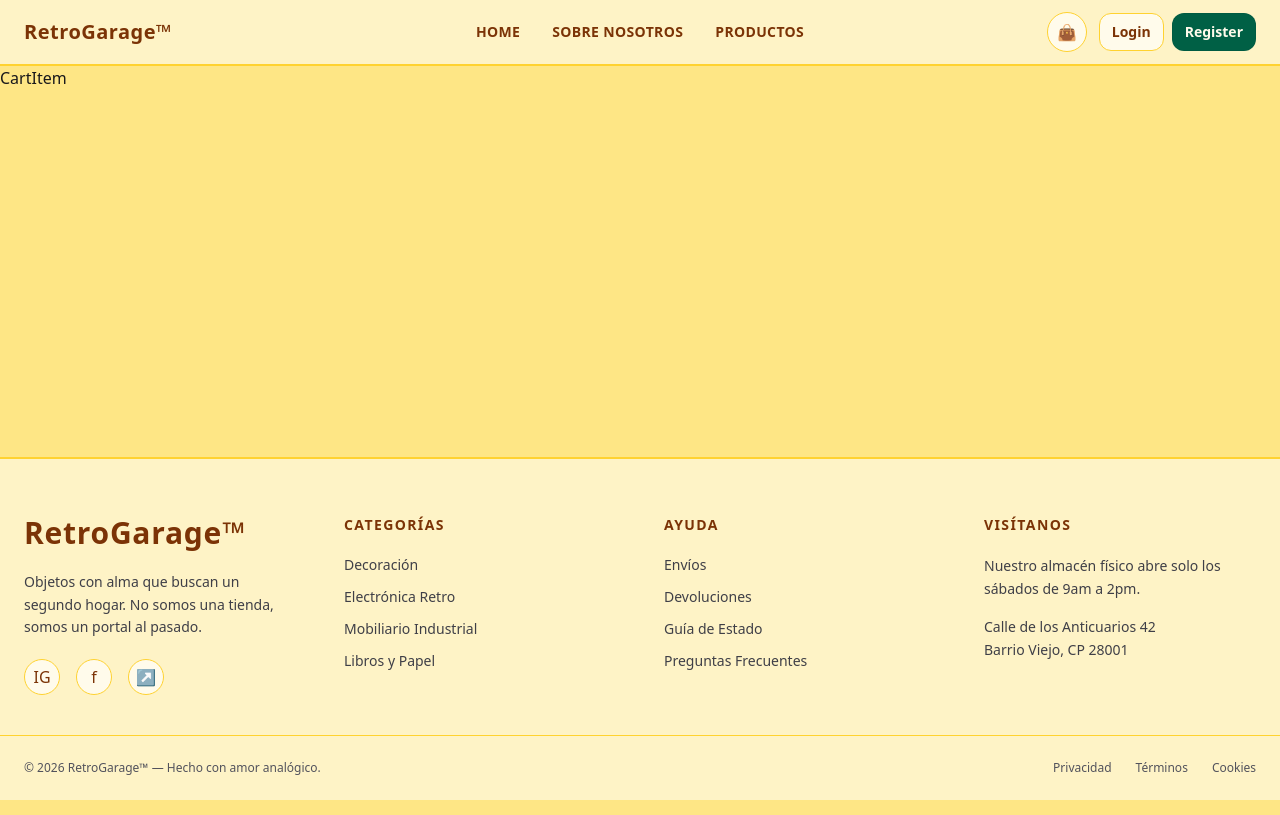
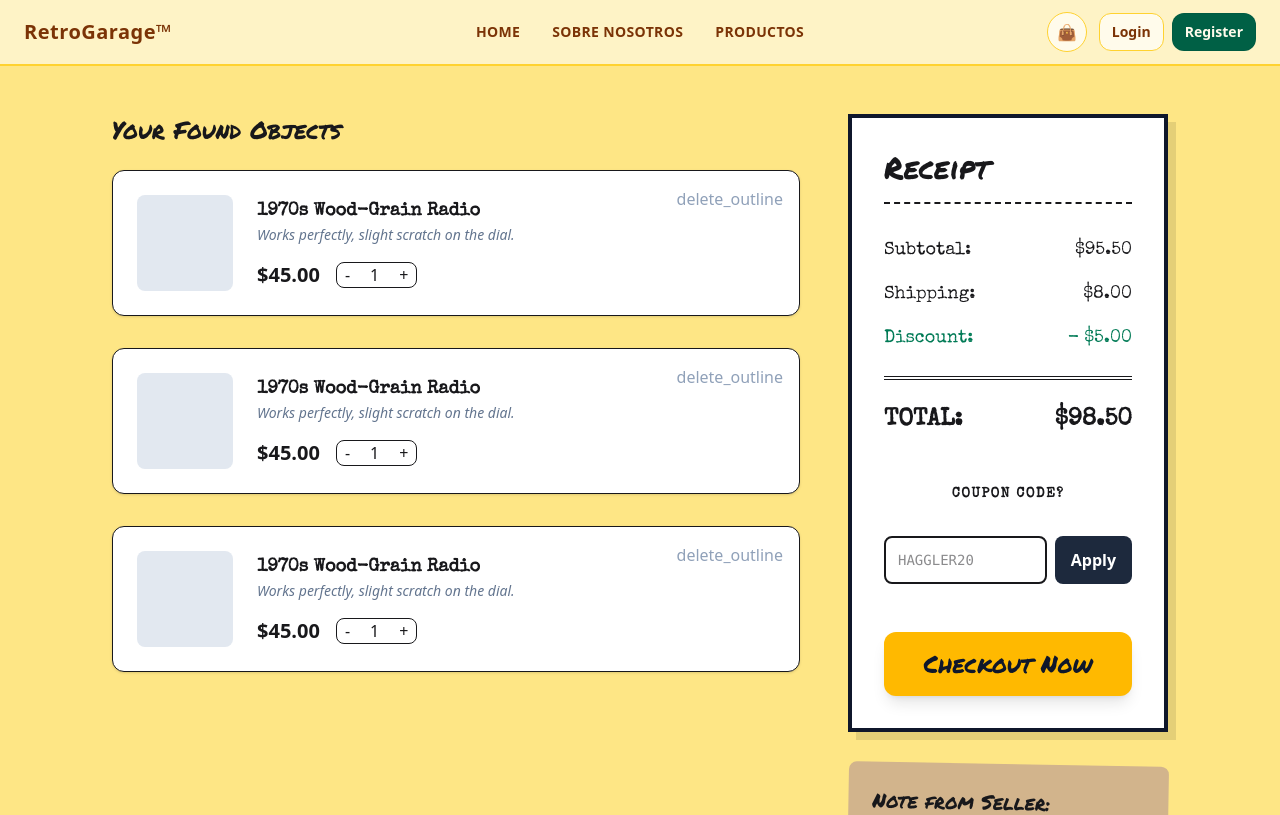
Before and after one commit to retrogaragepf/front, a Next.js app: page /cart in a window 1280 px wide. Shown: the top 815 px of the page. Built offline with nearby package versions, Linux system fonts and the light colour scheme.

Commit message:
nuevo carrito

```diff
--- /dev/null
+++ b/SellerNoter.tsx
@@ -0,0 +1,12 @@
+export default function SellerNote() {
+  return (
+    <div className="bg-[#d2b48c] p-6 rounded-lg rotate-1">
+      <h4 className="font-display text-xl mb-2">
+        Note from Seller:
+      </h4>
+      <p className="font-handwritten text-sm">
+        “Thanks for taking these treasures home. Each piece has a story.”
+      </p>
+    </div>
+  );
+}
--- a/src/app/cart/page.tsx
+++ b/src/app/cart/page.tsx
@@ -1,11 +1,20 @@
-import CartItem from "@/src/components/CartItem";
+import SellerNote from "@/SellerNoter";
+import CartList from "@/src/components/CartList";
+import Receipt from "@/src/components/Receipt";
 
-const CartPage = () => {
+export default function CartPage() {
   return (
-    <div>
-      <CartItem />
+    <div className="max-w-6xl mx-auto p-6 md:p-12">
+      <div className="grid grid-cols-1 lg:grid-cols-3 gap-12">
+        <div className="lg:col-span-2">
+          <CartList />
+        </div>
+
+        <div className="space-y-8">
+          <Receipt />
+          <SellerNote />
+        </div>
+      </div>
     </div>
   );
-};
-
-export default CartPage;
+}
--- a/src/app/globals.css
+++ b/src/app/globals.css
@@ -5,10 +5,7 @@
   --color-negroapple: #050505;
   --color-background: var(--background);
   --color-foreground: var(--foreground);
-  --font-sans: var(--font-geist-sans);
-  --font-mono: var(--font-geist-mono);
-
-  /* ----------FUENTES PERSONALIZADAS -----------*/
-  --font-boutique: var(--font-dancing);
-  --font-elegant: var(--font-vibes);
+  --font-sans: var(--font-sans);
+  --font-display: var(--font-display);
+  --font-handwritten: var(--font-handwritten);
 }
--- a/src/app/layout.tsx
+++ b/src/app/layout.tsx
@@ -1,41 +1,34 @@
 import type { Metadata } from "next";
 import {
-  Geist,
-  Geist_Mono,
-  Dancing_Script,
-  Great_Vibes,
+  Permanent_Marker,
+  Special_Elite,
+  Space_Grotesk,
 } from "next/font/google";
 import "./globals.css";
 import Navbar from "../components/Navbar";
 import Footer from "../components/Footer";
 
-// Fuente cursiva principal
-const dancingScript = Dancing_Script({
+const permanentMarker = Permanent_Marker({
   subsets: ["latin"],
-  weight: ["400", "500", "600", "700"],
-  variable: "--font-dancing",
+  weight: ["400"],
+  variable: "--font-display",
 });
 
-// Fuente cursiva elegante
-const greatVibes = Great_Vibes({
+const specialElite = Special_Elite({
   subsets: ["latin"],
   weight: ["400"],
-  variable: "--font-vibes",
+  variable: "--font-handwritten",
 });
 
-const geistSans = Geist({
-  variable: "--font-geist-sans",
+const spaceGrotesk = Space_Grotesk({
   subsets: ["latin"],
-});
-
-const geistMono = Geist_Mono({
-  variable: "--font-geist-mono",
-  subsets: ["latin"],
+  weight: ["300", "400", "500", "600", "700"],
+  variable: "--font-sans",
 });
 
 export const metadata: Metadata = {
-  title: "Create Next App",
-  description: "Generated by create next app",
+  title: "Your Treasure Cart",
+  description: "Checkout",
 };
 
 export default function RootLayout({
@@ -46,7 +39,17 @@ export default function RootLayout({
   return (
     <html lang="es">
       <body
-        className={`${dancingScript.variable} ${greatVibes.variable} ${geistSans.variable} ${geistMono.variable} antialiased min-h-screen flex flex-col bg-amber-200 text-zinc-900`}
+        className={`
+          ${permanentMarker.variable}
+          ${specialElite.variable}
+          ${spaceGrotesk.variable}
+          antialiased
+          min-h-screen
+          flex
+          flex-col
+          bg-amber-200
+          text-zinc-900
+        `}
       >
         <Navbar />
         <div className="flex-1 flex flex-col">{children}</div>
--- a/src/components/CartItem.tsx
+++ b/src/components/CartItem.tsx
@@ -1,9 +1,30 @@
-import React from 'react'
+export default function CartItem() {
+  return (
+    <div className="flex items-center gap-6 p-6 bg-white rounded-xl border shadow-sm relative">
+      <div className="w-24 h-24 bg-slate-200 rounded-lg" />
 
-function CartItem() {
-  return (
-    <div>CartItem</div>
-  )
+      <div className="flex-1">
+        <h3 className="font-handwritten text-lg font-bold">
+          1970s Wood-Grain Radio
+        </h3>
+        <p className="italic text-slate-500 text-sm">
+          Works perfectly, slight scratch on the dial.
+        </p>
+
+        <div className="flex items-center gap-4 mt-4">
+          <span className="font-bold text-xl">$45.00</span>
+
+          <div className="flex items-center border rounded-lg">
+            <button className="px-2">-</button>
+            <span className="px-3">1</span>
+            <button className="px-2">+</button>
+          </div>
+        </div>
+      </div>
+
+      <button className="absolute top-4 right-4 text-slate-400">
+        delete_outline
+      </button>
+    </div>
+  );
 }
-
-export default CartItem
--- /dev/null
+++ b/src/components/CartList.tsx
@@ -0,0 +1,15 @@
+import CartItem from "./CartItem";
+
+export default function CartList() {
+  return (
+    <section className="space-y-8">
+      <h2 className="font-display text-2xl mb-6">
+        Your Found Objects
+      </h2>
+
+      <CartItem />
+      <CartItem />
+      <CartItem />
+    </section>
+  );
+}
--- /dev/null
+++ b/src/components/Receipt.tsx
@@ -0,0 +1,53 @@
+export default function Receipt() {
+  return (
+    <div className="bg-white border-4 border-slate-900 p-8 shadow-[8px_8px_0px_rgba(0,0,0,0.1)] overflow-hidden">
+      <h2 className="font-display text-3xl mb-8 border-b-2 border-dashed pb-4">
+        Receipt
+      </h2>
+
+      <div className="space-y-4 font-handwritten text-lg">
+        <div className="flex justify-between">
+          <span>Subtotal:</span>
+          <span>$95.50</span>
+        </div>
+
+        <div className="flex justify-between">
+          <span>Shipping:</span>
+          <span>$8.00</span>
+        </div>
+
+        <div className="flex justify-between text-emerald-700">
+          <span>Discount:</span>
+          <span>- $5.00</span>
+        </div>
+
+        <div className="pt-6 mt-6 border-t-4 border-double flex justify-between text-2xl font-bold">
+          <span>TOTAL:</span>
+          <span>$98.50</span>
+        </div>
+      </div>
+
+      <div className="mt-12 relative">
+        <div>
+          <span className="block mb-3 text-center font-handwritten font-bold uppercase tracking-widest text-sm">
+            Coupon Code?
+          </span>
+        </div>
+
+        <div className="flex mt-8 gap-2 w-full max-w-full">
+          <input
+            className="flex-1 min-w-0 border-2 p-3 rounded-lg font-mono text-sm uppercase"
+            placeholder="HAGGLER20"
+          />
+          <button className="bg-slate-800 text-white px-4 py-2 rounded-lg font-bold whitespace-nowrap">
+            Apply
+          </button>
+        </div>
+      </div>
+
+      <button className="w-full mt-12 bg-amber-400 hover:bg-amber-300 text-slate-900 font-display text-2xl py-5 px-6 rounded-xl shadow-lg transform hover:-translate-y-1 hover:shadow-xl transition-all flex items-center justify-center gap-3 leading-none">
+        <span>Checkout Now</span>
+      </button>
+    </div>
+  );
+}
```
